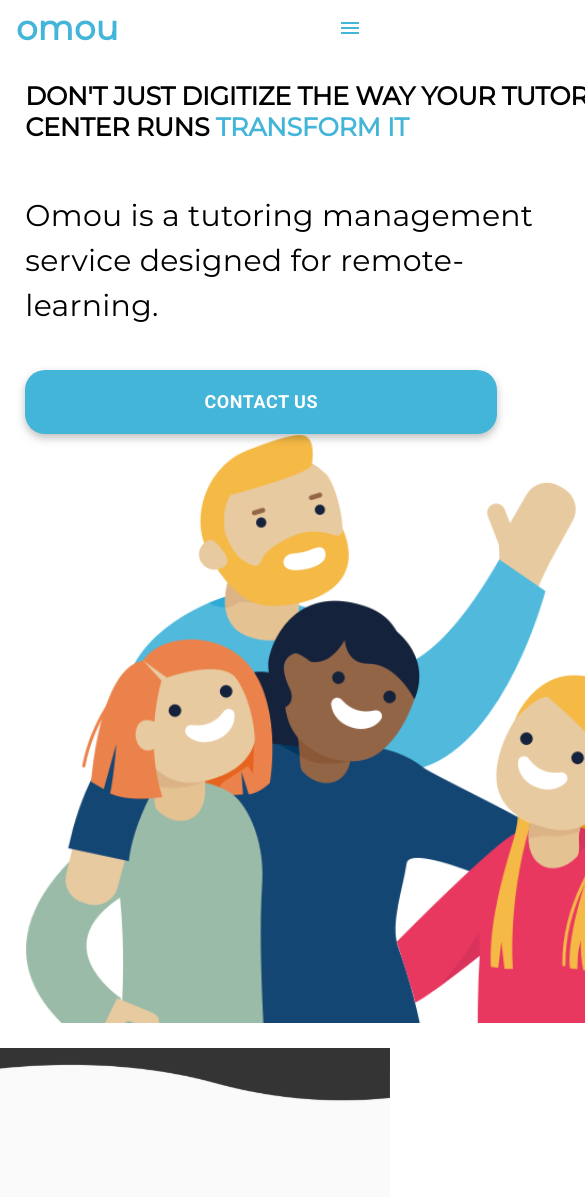
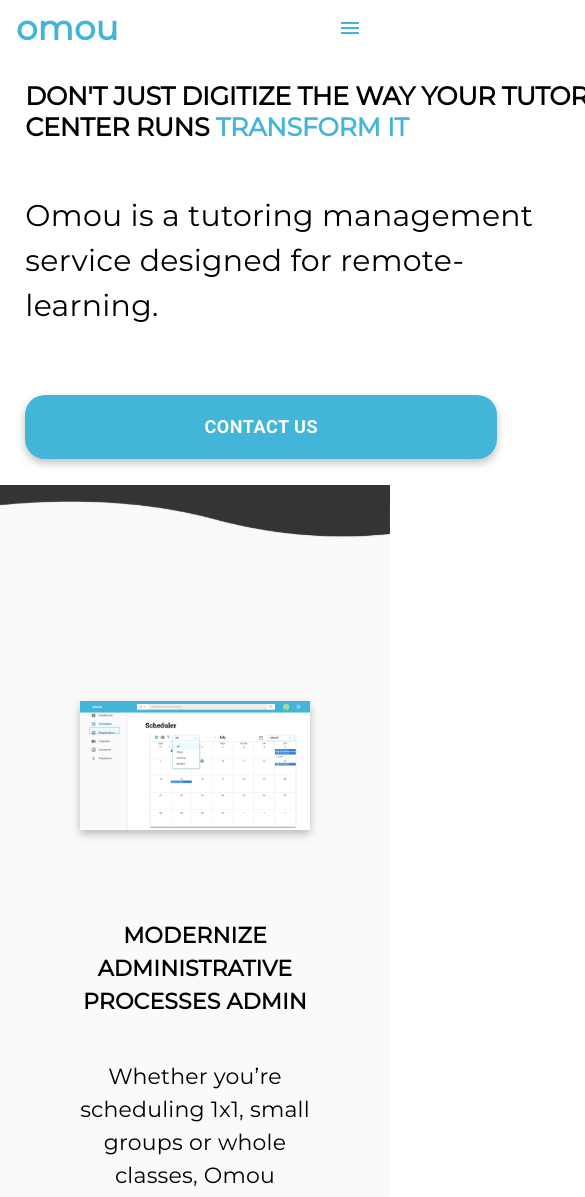
Before and after one commit to omou-org/omou-org.github.io, a React (Create React App) app: page / in a window 390 px wide. Shown: the top 1197 px of the page, 585 px wide, since content can reach past the window. Built offline with nearby package versions, Linux system fonts and the light colour scheme.

Commit message:
responsive

```diff
--- a/src/components/homepage/ContentSection.js
+++ b/src/components/homepage/ContentSection.js
@@ -254,8 +254,8 @@
                                 </Box>
                             )}
                         </Grid>
-                        <Hidden mdDown>
-                            <Grid item xs={12} md={6}>
+                        <Hidden smDown>
+                            <Grid item xs={12} md={7}>
                                 {image && (
                                     <img
                                         src={image}
--- a/src/components/homepage/Home.js
+++ b/src/components/homepage/Home.js
@@ -17,6 +17,9 @@
         width: '100%',
         textAlign: 'center',
         color: 'black',
+        [theme.breakpoints.down('md')]: {
+            paddingTop: '5vh',
+        },
         [theme.breakpoints.down('sm')]: {
             padding: '3vh',
         },
@@ -44,8 +47,13 @@
     },
     responsiveContactUsButton: {
         paddingTop: '4vh',
+        [theme.breakpoints.down('md')]: {
+            marginLeft: '10vh',
+            paddingBottom: '3em',
+        },
         [theme.breakpoints.down('sm')]: {
-            paddingTop: '1vh',
+            marginLeft: '0',
+            paddingBottom: '0',
         },
     },
     contactUsButton: {
@@ -138,8 +146,15 @@
                         </Button>
                     </Grid>
                 </Grid>
-                <Grid item alignContent="right">
-                    <Box display={{ xs: 'block', sm: 'none', md: 'block' }}>
+                <Grid>
+                    <Box
+                        display={{
+                            xs: 'none',
+                            sm: 'none',
+                            md: 'none',
+                            lg: 'block',
+                        }}
+                    >
                         <img
                             src={people}
                             alt="hero"
```
